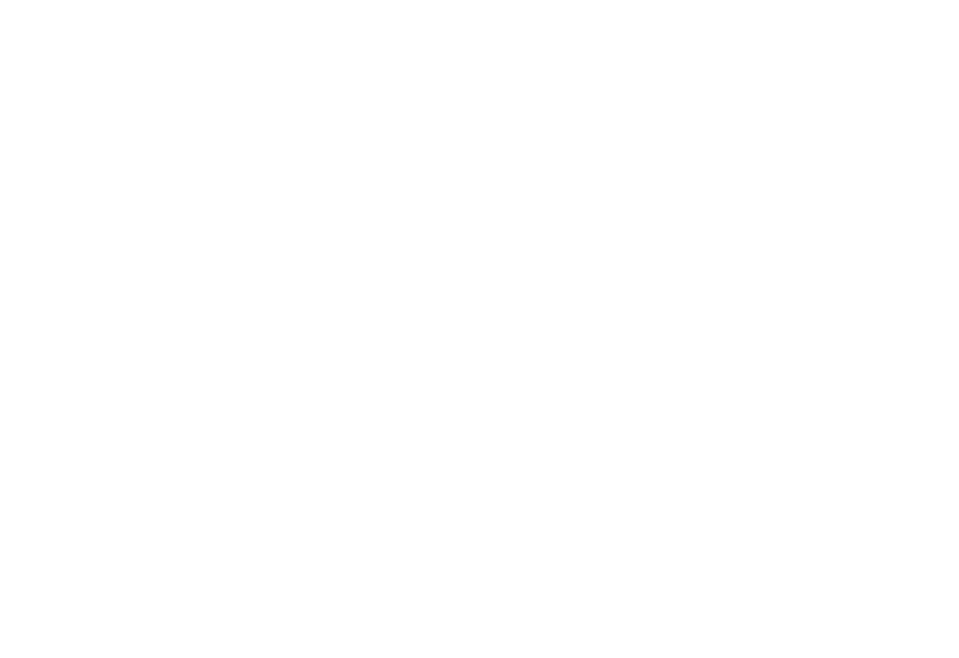
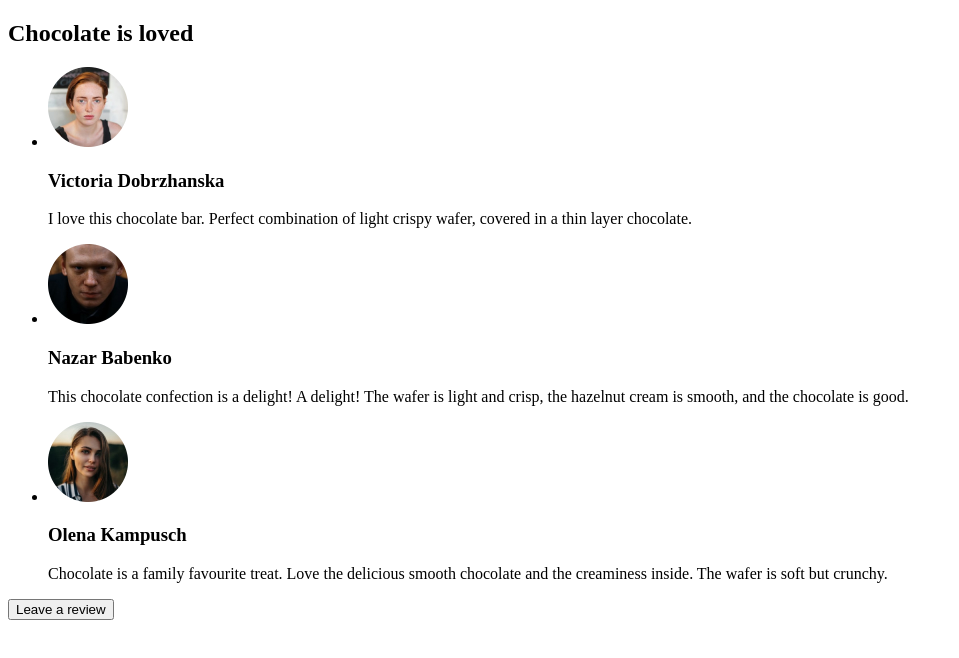
Before and after one commit to ASkypka/Fson-106-bloc-22-21, a plain HTML site: page index.html in a window 1280 px wide. Shown: the whole page, without its empty margins (0-959 px from the left). Drawn offline with Linux system fonts and the light colour scheme.

Commit message:
add Chocolate is loved

```diff
--- a/index.html
+++ b/index.html
@@ -6,5 +6,27 @@
     <title>Document</title>
 </head>
 <body>
+    <!-- section Chocolate is loved -->
+    <section>
+        <h2>Chocolate is loved</h2>
+        <ul>
+            <li>
+                <img src="./images/ellipse.jpg" alt="worker1" width="80" height="80">
+                <h3>Victoria Dobrzhanska</h3>
+                <p>I love this chocolate bar. Perfect combination of light crispy wafer, covered in a thin layer chocolate.</p>
+            </li>
+            <li>
+                <img src="./images/ellipse1.jpg" alt="worker2" width="80" height="80">
+                <h3>Nazar Babenko</h3>
+                <p>This chocolate confection is a delight! A delight! The wafer is light and crisp, the hazelnut cream is smooth, and the chocolate is good.</p>
+            </li>
+            <li>
+                <img src="./images/ellipse2.jpg" alt="worker3" width="80" height="80">
+                <h3>Olena Kampusch</h3>
+                <p> Chocolate is a family favourite treat. Love the delicious smooth chocolate and the creaminess inside. The wafer is soft but crunchy.</p>
+            </li>
+        </ul>
+        <button type="button" name="Leave  a review" class="botton">Leave  a review</button>
+    </section>
 </body>
 </html>
```
Also changed, not shown: images/ellipse.jpg (added), images/ellipse1.jpg (added), images/ellipse2.jpg (added).
